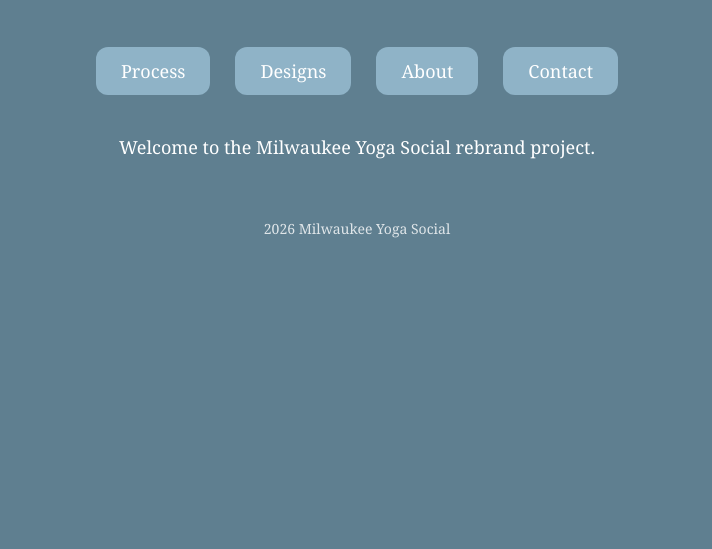
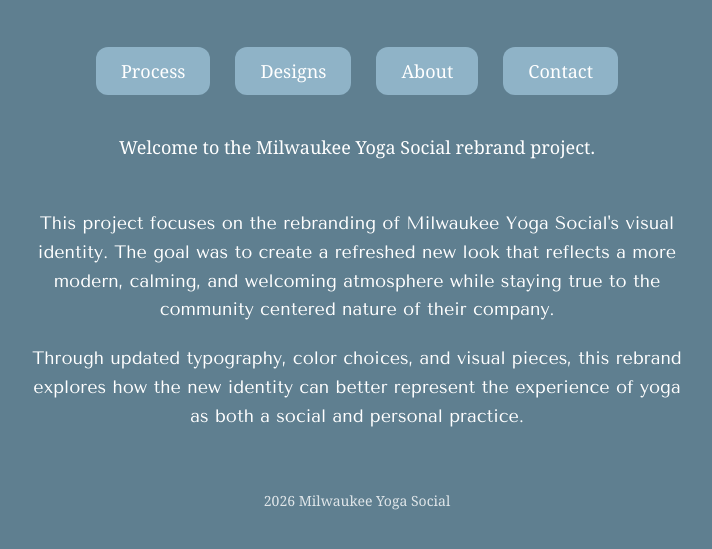
Before and after one commit to avecat123/navigation-stubs, a plain HTML site: page index.html in a window 1280 px wide. Shown: the part 143-692 px from the top of the page, without its empty margins (283-995 px from the left). Drawn offline with nearby package versions, Linux system fonts and the light colour scheme.

Commit message:
mke yoga

```diff
--- a/index.html
+++ b/index.html
@@ -4,6 +4,7 @@
   <meta charset="UTF-8">
   <title>Milwaukee Yoga Social</title>
   <link rel="stylesheet" href="styles.css">
+<link href="https://fonts.googleapis.com/css2?family=Tenor+Sans&display=swap" rel="stylesheet">
 </head>
 <body>
 
@@ -33,6 +34,22 @@
   <p>Welcome to the Milwaukee Yoga Social rebrand project.</p>
 </main>
 
+<main>
+  <section class="intro">
+    <p>
+      This project focuses on the rebranding of Milwaukee Yoga Social's visual identity. The goal was to
+      create a refreshed new look that reflects a more modern, calming, and welcoming
+      atmosphere while staying true to the community centered nature of their company.
+    </p>
+
+    <p>
+      Through updated typography, color choices, and visual pieces, this rebrand explores
+      how the new identity can better represent the experience of yoga as both a
+      social and personal practice.
+    </p>
+  </section>
+</main>
+
 <footer>
   <p>2026 Milwaukee Yoga Social</p>
 </footer>
--- a/styles.css
+++ b/styles.css
@@ -7,7 +7,7 @@
 
 body {
   font-family: 'Georgia', serif;
-  background-color: #5f7f90; /* muted blue */
+  background-color: #5f7f90;
   color: #ffffff;
   text-align: center;
 }
@@ -91,3 +91,17 @@
   font-size: 14px;
   opacity: 0.8;
 }
+
+.intro {
+  max-width: 700px;
+  margin: 50px auto;
+  line-height: 1.6;
+  font-size: 18px;
+  padding: 0 20px;
+  font-family: 'Tenor Sans', sans-serif;
+  line-height: 1.6;
+}
+
+.intro p {
+  margin-bottom: 20px;
+}
```
